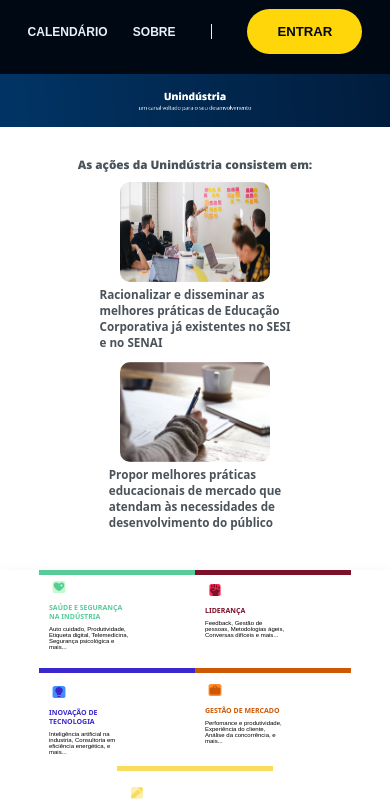
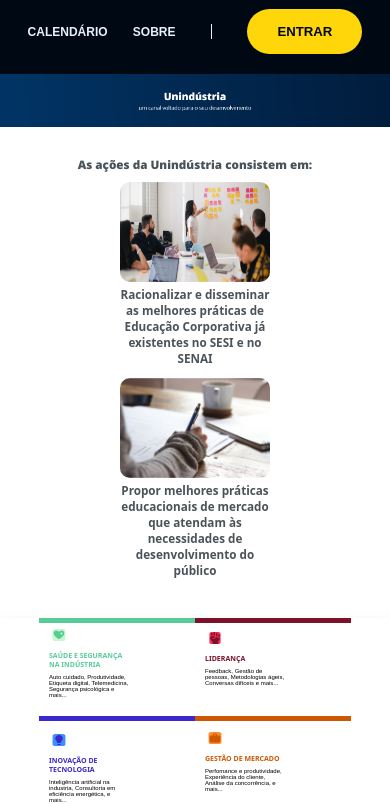
Before and after one commit to franciscoGimenes/semestral, a plain HTML site: page html/ComoFunciona.html in a window 390 px wide. Shown: the part 73-877 px from the top of the page. Drawn offline with nearby package versions, Linux system fonts and the light colour scheme; a web font is replaced by a local one.

```diff
--- a/css/Comofunciona.css
+++ b/css/Comofunciona.css
@@ -464,6 +464,9 @@
    .img_saude{
     padding: 0 0 10px;
    }
-
+   .texto_comoFunciona, .texto_cursos{
+    width: 40vw;
+    text-align: center;
+   }
 
 }
--- a/html/ComoFunciona.html
+++ b/html/ComoFunciona.html
@@ -62,7 +62,7 @@
         </div>
 
         <div class="texto_comoFunciona">
-            <h3>Racionalizar e disseminar as <br>melhores práticas de Educação <br> Corporativa já existentes no SESI<br> e no SENAI</h3>
+            <h3>Racionalizar e disseminar as melhores práticas de Educação  Corporativa já existentes no SESI e no SENAI</h3>
         </div>
     </div>
 
@@ -75,7 +75,7 @@
         </div>
 
         <div class="texto_cursos">
-            <h3> Propor melhores práticas <br> educacionais de mercado que <br>atendam às necessidades de<br>desenvolvimento do público </h3>
+            <h3> Propor melhores práticas educacionais de mercado que atendam às necessidades de desenvolvimento do público </h3>
         </div>
     </div>
 
```
